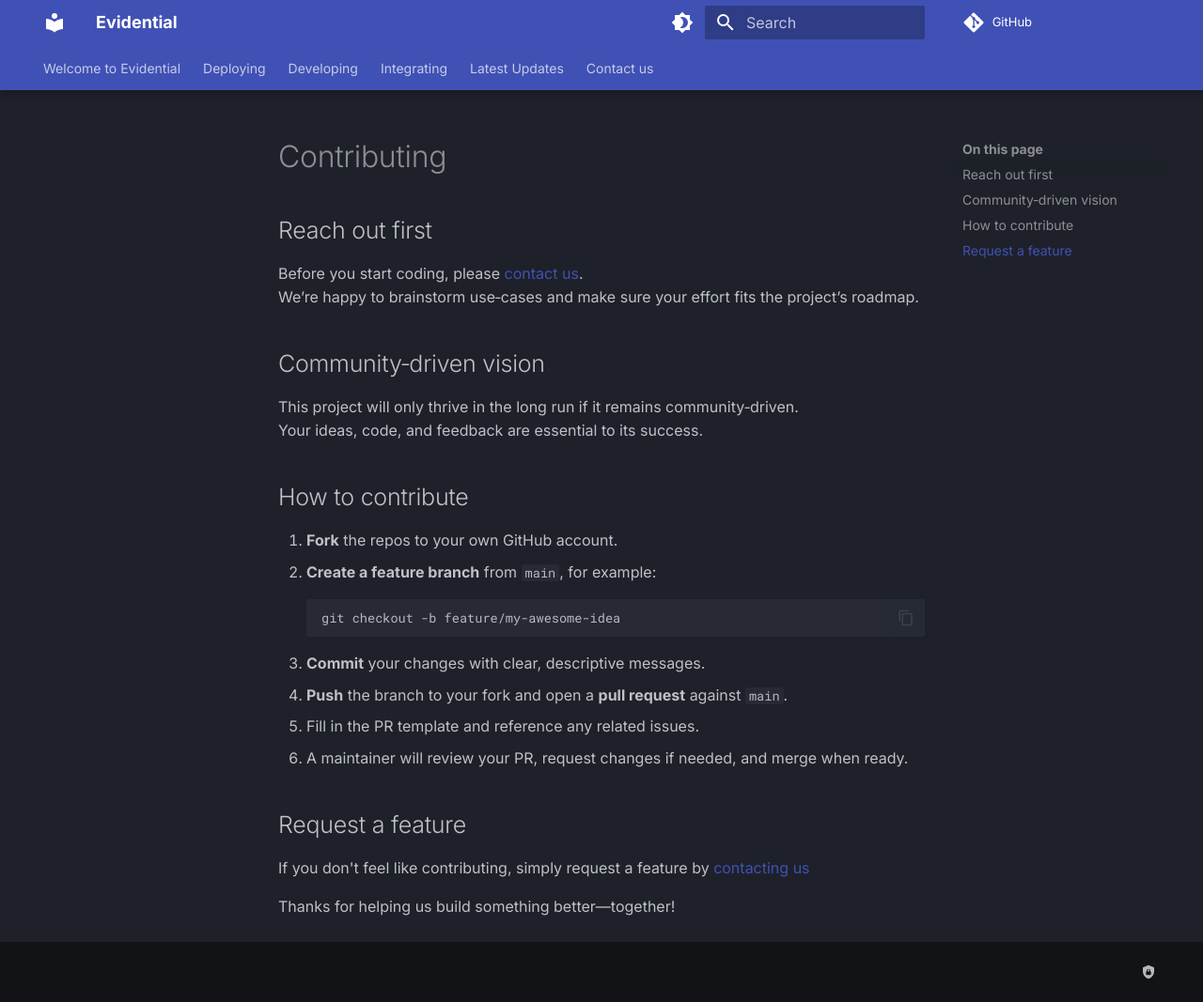
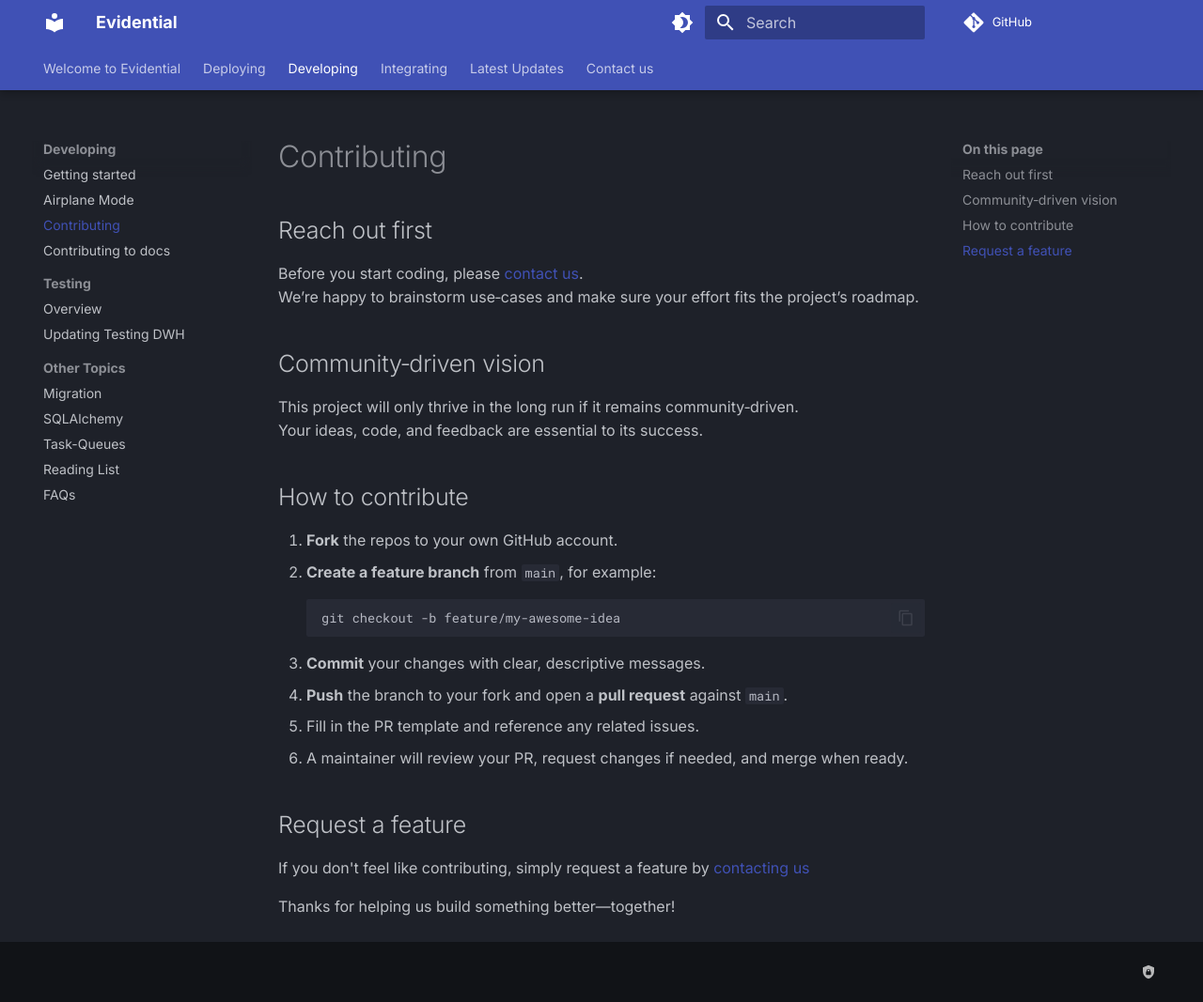
Before and after one commit to agency-fund/evidential-docs, an MkDocs documentation site: the page built from docs/development/contributing.md, in a window 1280 px wide and 1067 px high. Shown: the whole window at 94% size. Built offline with MkDocs 1.6.1 and Material for MkDocs 9.7.7, drawn with Linux system fonts in a browser that asks for light colours; comment, search, counter and statistics services are not loaded.

Commit message:
fixes and styles

```diff
--- a/docs/welcome/contributing.md
+++ b/docs/development/contributing.md
@@ -1,7 +1,7 @@
 # Contributing
 
 ## Reach out first
-Before you start coding, please [contact us](contact.md).
+Before you start coding, please [contact us](../contact.md).
 We’re happy to brainstorm use‑cases and make sure your effort fits the project’s roadmap.
 
 ## Community‑driven vision
@@ -20,6 +20,6 @@
 6. A maintainer will review your PR, request changes if needed, and merge when ready.
 
 ## Request a feature
-If you don't feel like contributing, simply request a feature by [contacting us](contact.md)
+If you don't feel like contributing, simply request a feature by [contacting us](../contact.md)
 
 Thanks for helping us build something better—together!
--- /dev/null
+++ b/docs/stylesheets/extra.css
@@ -0,0 +1,51 @@
+/* 1. form container */
+.contact-form form {
+  border: 1px solid rgba(255, 255, 255, 0.12);
+  border-radius: 6px;
+  padding: 1.5rem;
+  background: rgba(255, 255, 255, 0.02);
+}
+
+/* 2. labels */
+.contact-form .form-field label {
+  display: block;
+  margin-bottom: 0.4rem;
+  color: var(--md-default-fg-color);
+  font-weight: 500;
+  margin-top: 0.7rem;
+}
+
+/* 3. inputs & textarea */
+.contact-form input,
+.contact-form textarea {
+  width: 100%;
+  box-sizing: border-box;
+  font: inherit;
+  background: rgba(255, 255, 255, 0.04);
+  border: 1px solid rgba(255, 255, 255, 0.12);
+  border-radius: 4px;
+  padding: 0.5rem 0.75rem;
+  color: var(--md-default-fg-color);
+  transition: border-color 0.2s;
+}
+
+/* 4. focus state */
+.contact-form input:focus,
+.contact-form textarea:focus {
+  outline: none;
+  border-color: var(--md-primary-fg-color);
+}
+
+/* 5. submit button spacing */
+.contact-form .form-submit {
+  margin-top: 1rem;
+  background: var(--md-primary-fg-color);
+  border: none;
+  border-radius: 4px;
+  padding: 0.75rem 1.5rem;
+}
+
+.contact-form .form-submit:hover {
+  opacity: 0.9;
+  cursor: pointer;
+}
--- a/mkdocs.yaml
+++ b/mkdocs.yaml
@@ -81,14 +81,15 @@
 
 nav:
   - Welcome to Evidential:
-    - Overview: index.md
-    - Getting Started: getting-started.md
-    - Architecture: architecture.md
+    - Overview: welcome/index.md
+    - Getting Started: welcome/getting-started.md
+    - Architecture: welcome/architecture.md
   - Deploying:
     - Overview: deployment/overview.md
   - Developing:
     - Getting started: development/getting-started-dev.md
     - Airplane Mode: development/airplane-mode.md
+    - Contributing: development/contributing.md
     - Contributing to docs: maintainer_guide.md
     - Testing:
       - Overview: development/testing.md
```
Also changed, not shown: docs/contact-form.html (added, +244 -0 lines), docs/contact.md (+24 -7 lines), docs/welcome/architecture.md (+1 -1 lines), docs/welcome/getting-started.md (+2 -2 lines), docs/welcome/maintainer_guide.md (deleted).
